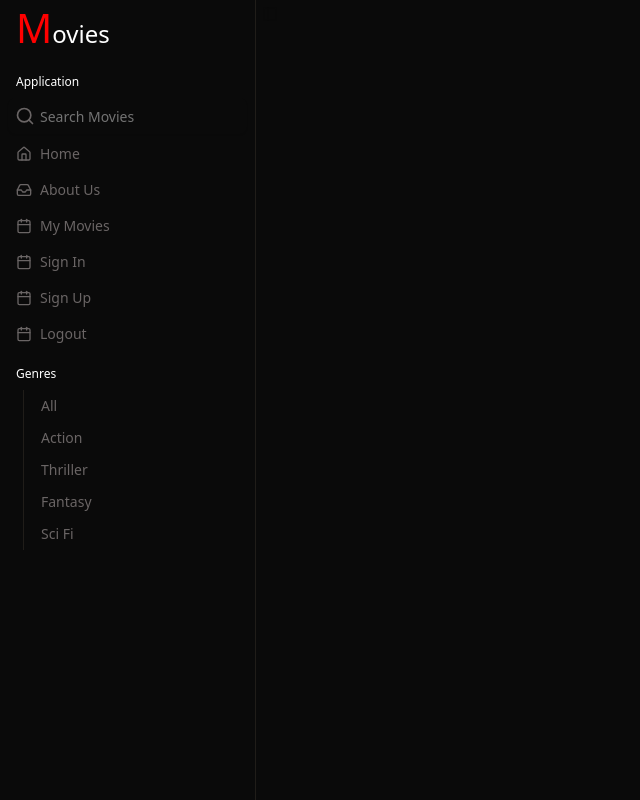
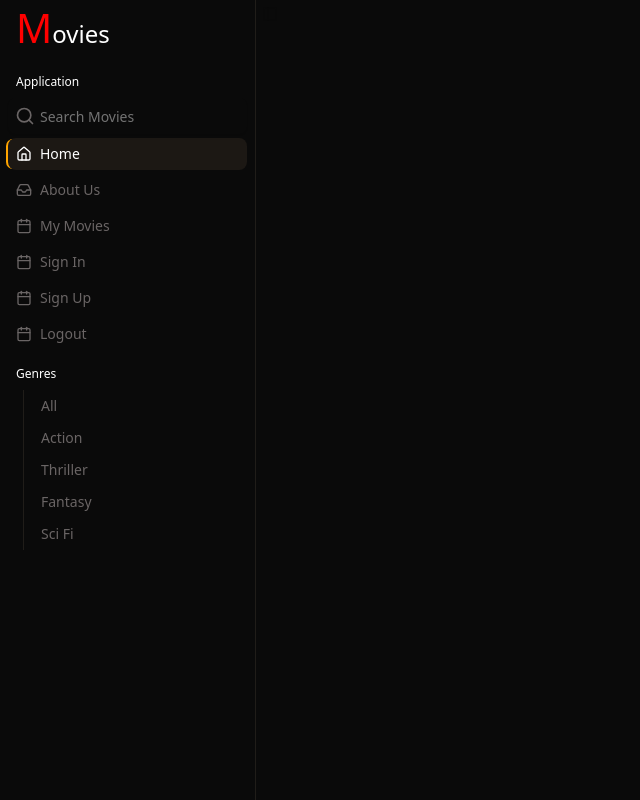
Before and after one commit to nikolai-dimitrov/Movies-App, a React (Vite) app: page / in a window 1280 px wide. Shown: the whole page, without its empty margins (0-640 px from the left). Built offline with nearby package versions, Linux system fonts and the light colour scheme.

Commit message:
feat: add nav links to sidebar and create custom active css class styles
Add NavLink components into sidebar.

Create custom active css class with tailwind and custom styling.

```diff
--- a/src/components/SideBar/SideBar.jsx
+++ b/src/components/SideBar/SideBar.jsx
@@ -1,4 +1,4 @@
-import { useLocation } from "react-router";
+import { useLocation, NavLink } from "react-router";
 import {
     Sidebar, SidebarContent, SidebarGroup, SidebarMenu,
     SidebarHeader, SidebarGroupLabel, SidebarGroupContent, SidebarMenuItem,
@@ -72,10 +72,10 @@ export function SideBar() {
                             {sidebarLinks.map((item) => (
                                 <SidebarMenuItem key={item.title} className="text-[#6a6565]">
                                     <SidebarMenuButton asChild>
-                                        <a href={item.url}>
+                                        <NavLink to={item.url}>
                                             <item.icon />
                                             <span>{item.title}</span>
-                                        </a>
+                                        </NavLink>
                                     </SidebarMenuButton>
                                 </SidebarMenuItem>
 
--- a/src/index.css
+++ b/src/index.css
@@ -244,3 +244,8 @@ body {
 	box-sizing: border-box;
 	scroll-behavior: smooth;
 }
+
+.active {
+	@apply bg-[#1c1814] text-white;
+	box-shadow: -3px 0px 0px -1px orange; /* #ff0000 */
+}
```
